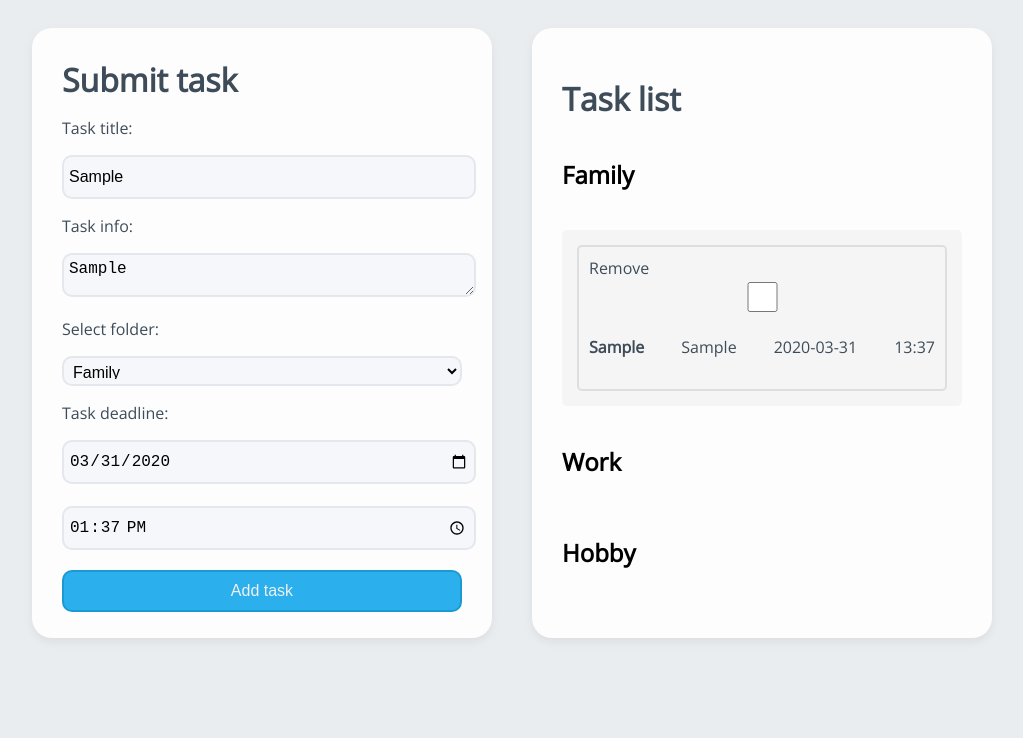
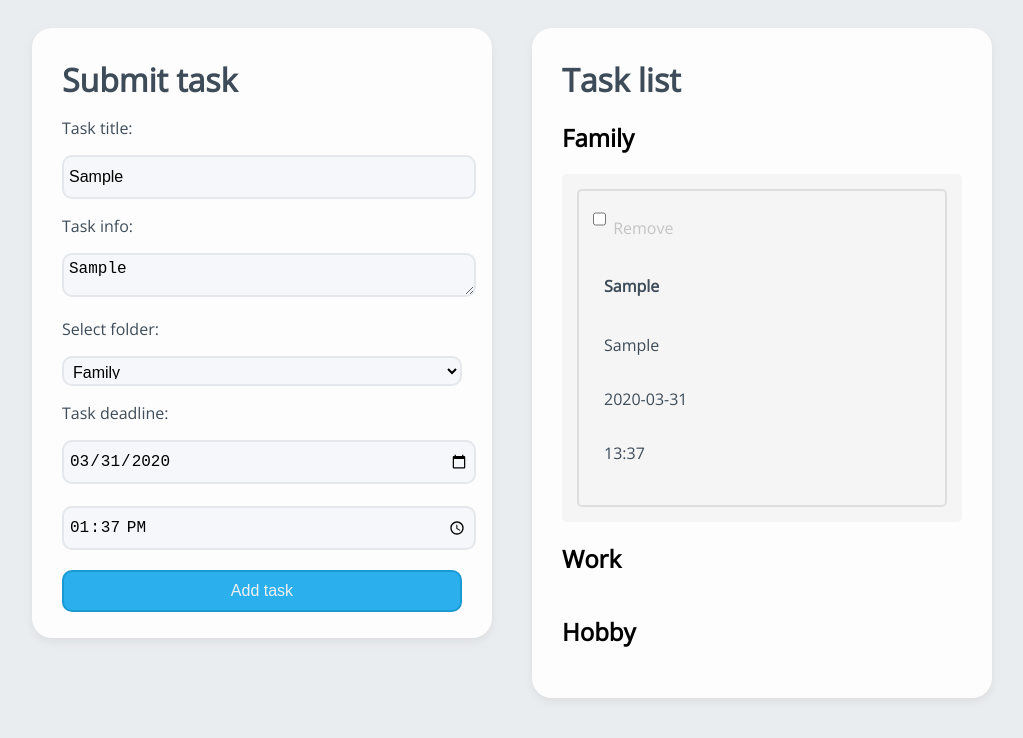
Before and after one commit to HannaJurvelin/todolist, a plain HTML site: page index.html in a window 1280 px wide. Both pictures are taken after typing "Sample", "Sample" into the empty fields and a click on the button "Add task". Shown: the whole page, without its empty margins (128-1151 px from the left). Drawn offline with nearby package versions, Linux system fonts and the light colour scheme.

Commit message:
Finetuned the task list CSS

```diff
--- a/script.js
+++ b/script.js
@@ -41,10 +41,11 @@ function addTask() {
 }
 
 function createNew(x, y, z, d, t, idItem) {
-    document.getElementById(z).innerHTML +=
+    element =
     '<div class="taskItem" id=a' + idItem + '>' +
-        '<label for="remove"> Remove </label>'+
-        '<input type="checkbox" name="taskListItem" onclick="checkCheckbox(' + idItem + ')" id=' + idItem + '></input>'+
+        '<input class="removeItem" type="checkbox" name="taskListItem" onclick="checkCheckbox(' + idItem + ')" id=' + idItem + '></input>'+
+        '<label for="remove" class="removeItem"> Remove </label>'+
+        '<div class="itemContent">'   +
             '<h4>' +
                 x +
             '</h4>' +
@@ -57,7 +58,10 @@ function createNew(x, y, z, d, t, idItem) {
             '<p>' +
                 t +
             '</p>' +
+        '</div>'+
     '</div>';
+    document.getElementById(z).innerHTML += element;
+
 }
 
 function checkCheckbox(idItem) {
--- a/styles.css
+++ b/styles.css
@@ -85,11 +85,6 @@ button:hover {
 
 .taskItem {
     color: #3E4C59;
-    display: flex;
-    flex-direction: row;
-    flex-wrap: wrap;
-    justify-content: space-between;
-    align-items: center;
     padding: 10px;
     margin: 5px;
     border: solid 2px #dedede;
@@ -99,3 +94,19 @@ button:hover {
 .tasks{
     display: none;
 }
+
+.removeItem {
+    width: auto;
+    color: #c4c4c4;
+}
+
+.itemContent {
+    color: #3E4C59;
+    display: flex;
+    flex-direction: column;
+    flex-wrap: nowrap;
+    justify-content: flex-start;
+    align-items: flex-start;
+    padding: 10px;
+    margin: 5px;
+}
```
Lines whose indentation alone changed are shown as unchanged.
